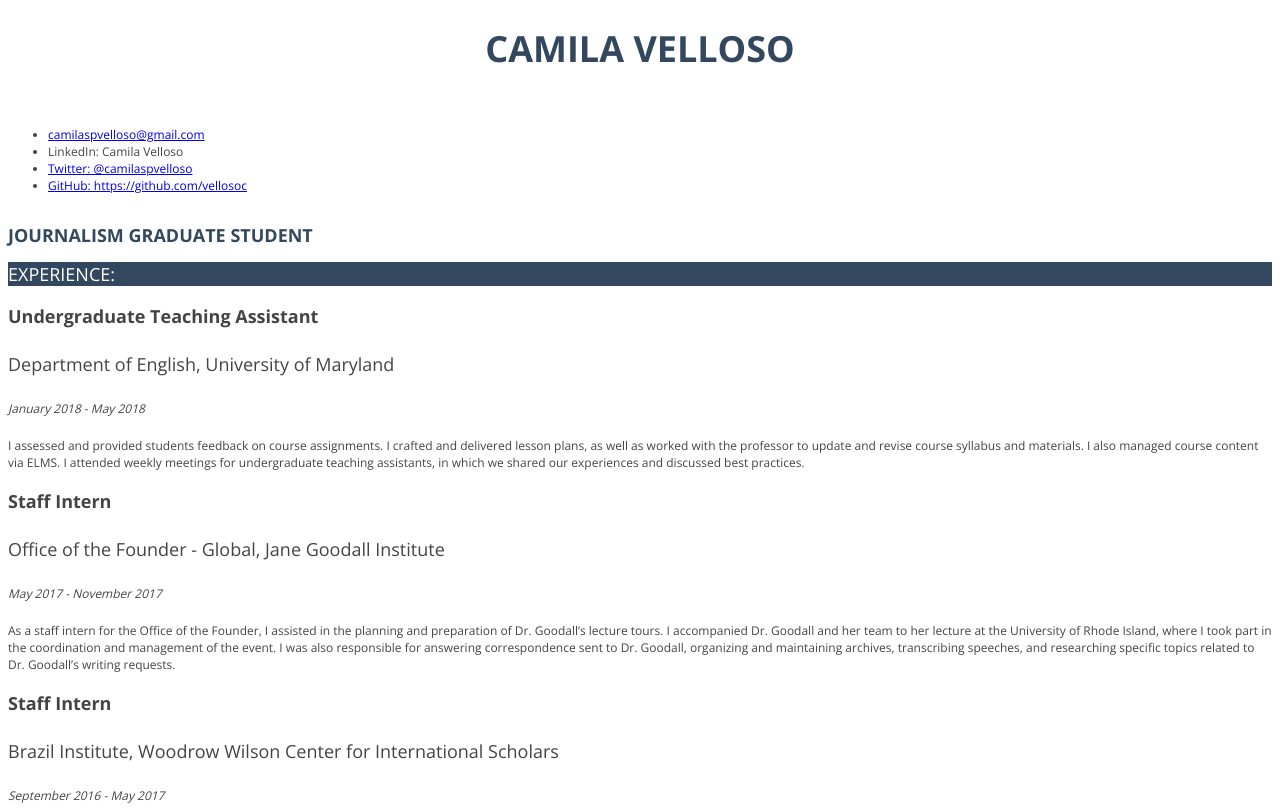
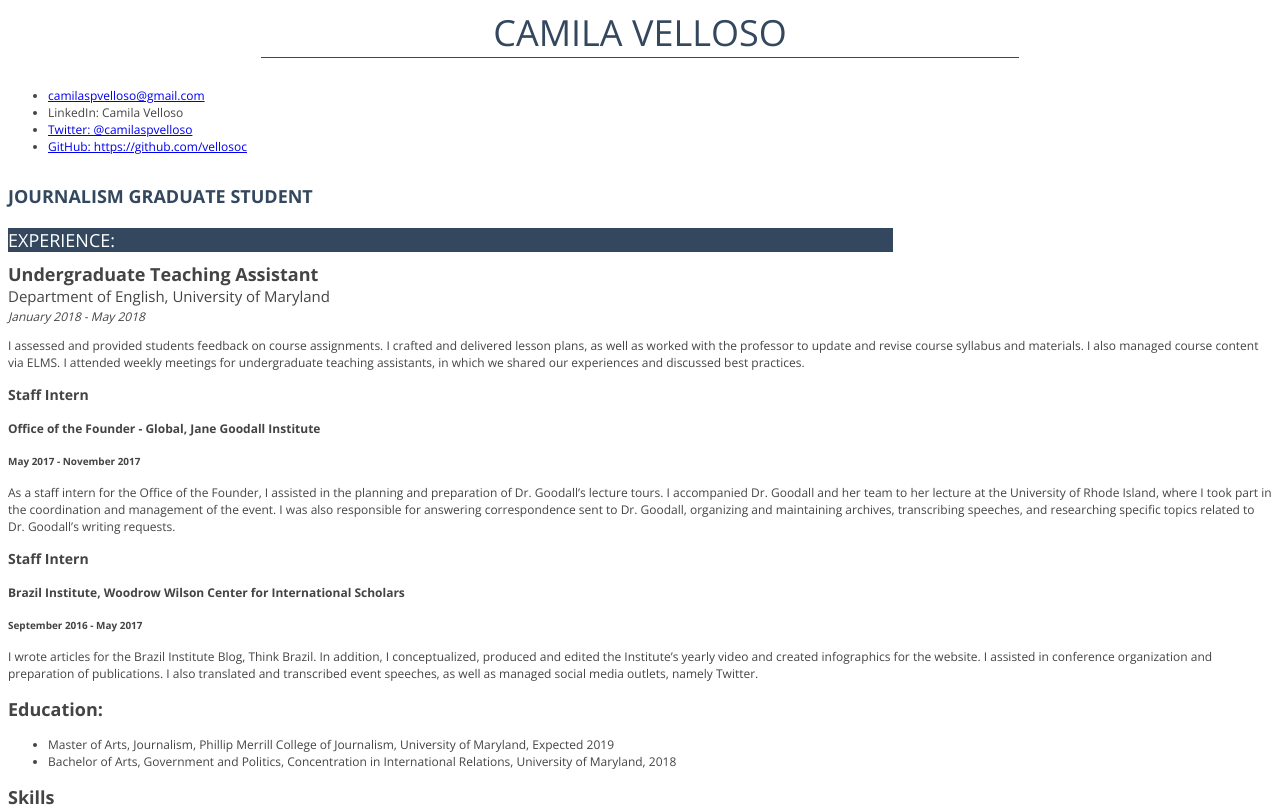
Before and after one commit to vellosoc/Camila-Velloso-jour652, a plain HTML site: page Resume/index.html in a window 1280 px wide. Shown: the top 812 px of the page. Drawn offline with nearby package versions, Linux system fonts and the light colour scheme.

Commit message:
new changes

```diff
--- a/Resume/index.html
+++ b/Resume/index.html
@@ -12,7 +12,7 @@
 </head>
 
 <body>
-  <h1>Camila Velloso</h1>
+  <div id="name">Camila Velloso</div>
 
   <br>
 
@@ -27,18 +27,18 @@
 
   <strong>Journalism Graduate Student</strong>
 
-  <h2>Experience:</h2>
+  <div class="sectionheader">Experience:</div>
 
-  <h3>Undergraduate Teaching Assistant</h3>
-  <h4>Department of English, University of Maryland</h4>
-  <h5>January 2018 - May 2018</h5>
+  <div class="jobtitle">Undergraduate Teaching Assistant</div>
+  <div class="organization">Department of English, University of Maryland</div>
+  <div class="date">January 2018 - May 2018</div>
   <p>I assessed and provided students feedback on course assignments. I crafted and delivered lesson plans, as well as worked with the professor to update and revise course syllabus and materials. I also managed course content via ELMS. I attended weekly meetings for undergraduate teaching assistants, in which we shared our experiences and discussed best practices.</p>
 
 
   <h3>Staff Intern</h3>
   <h4>Office of the Founder - Global, Jane Goodall Institute</h4>
   <h5>May 2017 - November 2017 </h5>
-  <p>As a staff intern for the Office of the Founder, I assisted in the planning and preparation of Dr. Goodall’s lecture tours. I accompanied Dr. Goodall and her team to her lecture at the University of Rhode Island, where I took part in the coordination and management of the event. I was also responsible for answering correspondence sent to Dr. Goodall, organizing and maintaining archives, transcribing speeches, and researching specific topics related to Dr. Goodall’s writing requests.</p>
+  <p class="description">As a staff intern for the Office of the Founder, I assisted in the planning and preparation of Dr. Goodall’s lecture tours. I accompanied Dr. Goodall and her team to her lecture at the University of Rhode Island, where I took part in the coordination and management of the event. I was also responsible for answering correspondence sent to Dr. Goodall, organizing and maintaining archives, transcribing speeches, and researching specific topics related to Dr. Goodall’s writing requests.</p>
 
   <h3>Staff Intern</h3>
   <h4>Brazil Institute, Woodrow Wilson Center for International Scholars</h4>
--- a/Resume/style.css
+++ b/Resume/style.css
@@ -4,11 +4,15 @@ body {
   color: #444;
 }
 
-H1 {
+#name {
   font-size:3em;
-  color: #33485e;
   text-transform: uppercase;
   text-align:center;
+  color:#33485e;
+  border-bottom: 1px solid #33485e;
+  width:60%;
+  min-width:300px;
+  margin:0 auto;
 }
 
 
@@ -19,31 +23,41 @@ strong {
 }
 
 
-H2 {
+.sectionheader {
   font-size:1.5em;
   text-transform: uppercase;
   background:#33485e;
   color:white;
   font-weight:400;
+  margin-bottom:10px;
+  margin-top: 20px;
+  margin-left: 0px;
+  margin-right: 0px;
+  width: 70%;
+  min-width: 300px;
 }
 
 
-H3 {
+.jobtitle {
   font-weight: 600;
   font-size:1.5em;
 }
 
 
-H4 {
+.organization {
   font-weight: 400;
-  font-size:1.5em;
+  font-size:1.25em;
 }
 
 
-H5 {
+.date {
   font-weight: 400;
   font-style:italic;
   font-size:1em;
+  margin-top: 2px;
+  margin-left: 0px;
+  margin-right: 0px;
+  margin-bottom: 0px;
 }
 
 
```
